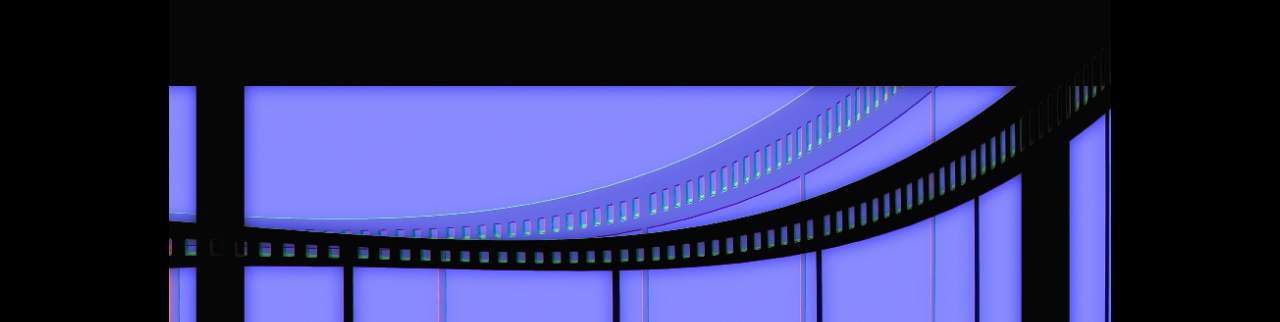
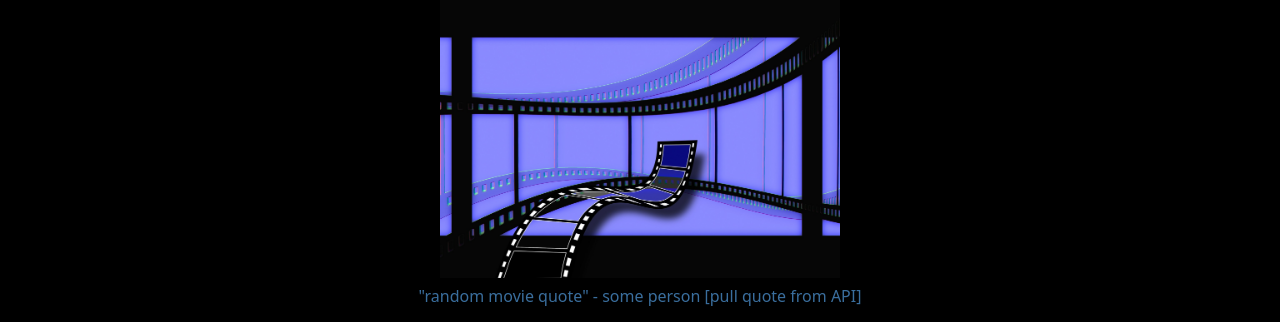
Before and after one commit to rockyRaccoon13/startup, a plain HTML site: page index.html in a window 1280 px wide. Shown: the part 150-472 px from the top of the page. Drawn offline with nearby package versions, Linux system fonts and the light colour scheme.

Commit message:
changed login image width

```diff
--- a/index.css
+++ b/index.css
@@ -7,7 +7,7 @@ h2.login{
 }
 
 #film-reel-icon {
-    max-width: 75%;
+    max-width: 400px;
     height: auto;
 
 }
```
